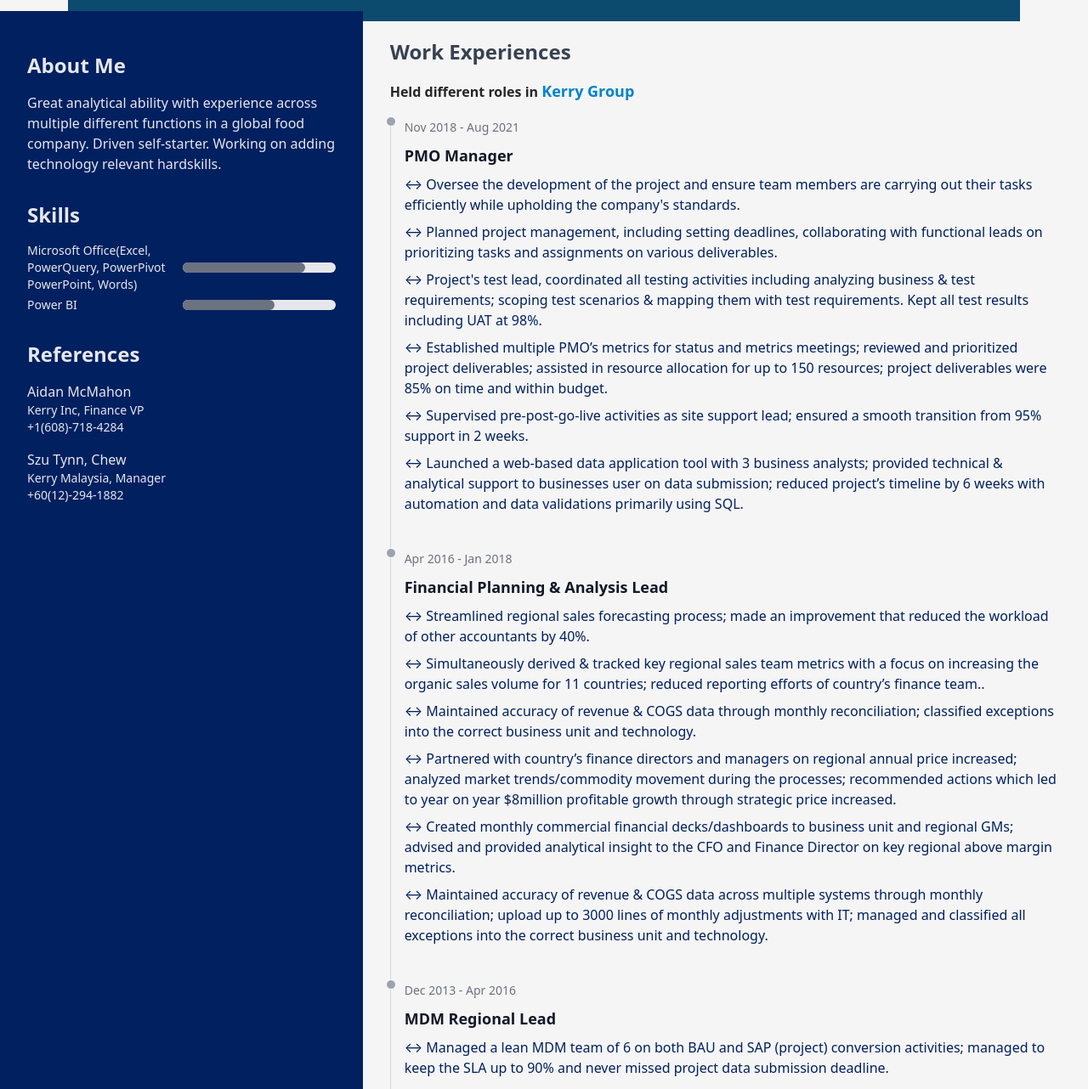
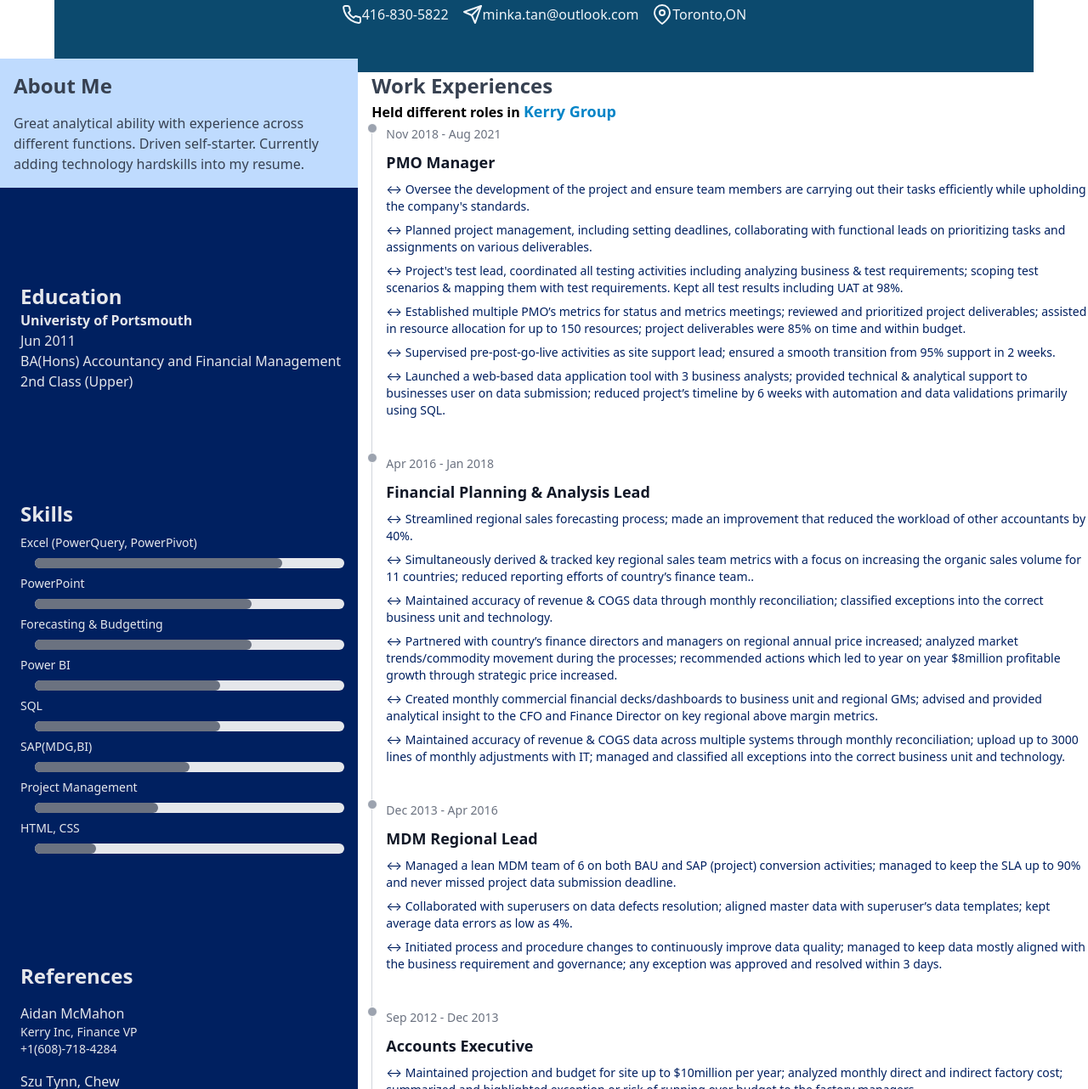
Before and after one commit to minkatan/my, a plain HTML site: page html/cv.html in a window 1280 px wide. Shown: the part 356-1638 px from the top of the page at 85% size. Drawn offline with nearby package versions, Linux system fonts and the light colour scheme.

Commit message:
cv updated

```diff
--- a/html/cv.html
+++ b/html/cv.html
@@ -10,138 +10,169 @@
     <script src="https://unpkg.com/feather-icons"></script>
 
 </head>
-<body class ="bg-neutral-100 text-neutral-800">
-  <!-- hero -->
-<section class="flex flex-col md:grid md:grid-flow-row bg-sky-900 text-slate-100 p-8 mx-20 my-5">
-    <div class="basis-3/4">
-    <img class="w-24 h-24 md:w-48 md:h-auto md:rounded-none rounded-full mx-auto" src="../image/cv.jpg" alt="" width="48" height="48">
-      <h2 class="text-5xl text-center  font-mono font-semibold">
+<body>
+<!-- Hero -->
+<section class="md:flex md:flex-col md:items-center md:mx-16 bg-sky-900 text-slate-100">
+    <div class="md:max-w-sm content-center">
+        <div class="pb-4">
+            <img class="hidden md:flex pb-4" src="../image/cv.jpg" alt="head">
+            <h2 class="text-3xl text-center">
                 MIN KA TAN
             </h2>
         </div>
-      <div class="text-2xl mt-6 flex flex-row gap-4 justify-center basis-1/4">
-      <i data-feather="phone">PHONE</i>
-      <a href="+14168305822">416-830-5822</i></a>
-      <i data-feather="send">EMAIL</i>
-      <a href="mailto: minka.tan@outlook.com">minka.tan@outlook.com</a>
-      <i data-feather="map-pin">LOCATION</i>
-      <a href="https://goo.gl/maps/Xit8DXnmstyLBrRQ9">Toronto,ON</a>
+    </div>
+    <div class="md:flex md:flex-row md:mb-12">
+        <div class="flex p-2"><i data-feather="phone"></i><a href="+14168305822">416-830-5822</a></div>
+        <div class="flex p-2"><i data-feather="send"></i><a href="mailto: minka.tan@outlook.com">minka.tan@outlook.com</a></div>
+        <div class="flex p-2"><i data-feather="map-pin"></i><a href="https://goo.gl/maps/Xit8DXnmstyLBrRQ9">Toronto,ON</a></div>
+    </div>
+</section>
+<!-- column left--->
+<section class="md:flex">
+    <div class="md:flex-col md:basis-1/3 md:bg-navy md:text-gray-200 md:flex-grow md:justify-self-stretch space-x-6 md:space-y-24">
+        <div class="bg-blue-200 text-gray-700 md:-mt-4 p-4 md:py-4">
+        <h2 class="text-2xl font-semibold">About Me</h2>
+        <p class="text-base mt-4">
+            Great analytical ability with experience across different functions. Driven self-starter. Currently adding technology hardskills into my resume.
+        </p>
+        </div>
+        <div class="md:flex-row py-4 md:justify-center">
+            <h2 class="text-2xl font-semibold ">Education</h2>
+            <p class="font-semibold">Univeristy of Portsmouth</p>
+            <time class="mb-1 text-sm font-normal leading-none"></time>Jun 2011
+            <p>BA(Hons) Accountancy and Financial Management</p>
+            <p>2nd Class (Upper)</p>
+        </div>
+        <div class="py-4 space-y-2">
+            <h2 class="text-2xl font-semibold">Skills</h2>
+                <!-- skill -->
+                <p class="text-sm">Excel (PowerQuery, PowerPivot)</p>
+                <div class="place-self-center w-11/12 bg-gray-200 rounded-full">
+                    <div class="bg-gray-500 h-3 rounded-full" style="width: 80%"></div>
+                </div>
+                    <!-- skill -->
+                <p class="text-sm">PowerPoint</p>
+                <div class="place-self-center w-11/12 bg-gray-200 rounded-full">
+                    <div class="bg-gray-500 h-3 rounded-full" style="width: 70%"></div>
+                </div>
+                <!-- skill -->
+                <p class="text-sm">Forecasting & Budgetting</p>
+                <div class="place-self-center w-11/12 bg-gray-200 rounded-full">
+                    <div class="bg-gray-500 h-3 rounded-full" style="width:70%"></div>
+                </div>
+                <!-- skill -->
+                <p class="text-sm">Power BI</p>
+                <div class="place-self-center w-11/12 bg-gray-200 rounded-full">
+                    <div class="bg-gray-500 h-3 rounded-full" style="width:60%"></div>
+                </div>
+                <!-- skill -->
+                <p class="text-sm">SQL</p>
+                <div class="place-self-center w-11/12 bg-gray-200 rounded-full">
+                    <div class="bg-gray-500 h-3 rounded-full" style="width:60%"></div>
+                </div>
+                    <!-- skill -->
+                <p class="text-sm">SAP(MDG,BI)</p>
+                <div class="place-self-center w-11/12 bg-gray-200 rounded-full">
+                    <div class="bg-gray-500 h-3 rounded-full" style="width:50%"></div>
+                </div>
+                <!-- skill -->
+                <p class="text-sm">Project Management</p>
+                <div class="place-self-center w-11/12 bg-gray-200 rounded-full">
+                    <div class="bg-gray-500 h-3 rounded-full" style="width:40%"></div>
+                </div>
+                <!-- skill -->
+                <p class="text-sm">HTML, CSS</p>
+                <div class="place-self-center w-11/12 bg-gray-200 rounded-full">
+                    <div class="bg-gray-500 h-3 rounded-full" style="width:20%"></div>
+                </div>
+              </div>
+                <div>
+                      <h2 class="text-2xl font-semibold py-4">References</h2>
+                    <div class="pb-4">Aidan McMahon
+                      <p class="text-sm">Kerry Inc, Finance VP</p>
+                      <p class="text-sm">+1(608)-718-4284</p>
+                    </div>
+
+                    <div class="pb-4">Szu Tynn, Chew
+                      <p class="text-sm">Kerry Malaysia, Manager</p>
+                      <p class="text-sm">+60(12)-294-1882</p>
+                    </div>
+                </div>
+                </div>
+            </div>
+    <div class="md:basis-2/3 ml-4">
+        <h2 class="text-2xl font-semibold text-gray-700">Work Experiences</h2>
+        <p class="font-semibold">Held different roles in <span class="text-sky-600 text-lg">Kerry Group</span></p>
+        <ol class="md:relative border-l md:border-gray-300">
+          <li class="mb-10 ml-4">
+            <div class="hidden md:block absolute w-3 h-3 bg-gray-400 rounded-full -left-1.5 border border-white"></div>
+            <time class="mb-1 text-sm font-normal leading-none text-gray-500">Nov 2018 - Aug 2021</time>
+            <h3 class="text-lg font-semibold text-gray-900 dark:text-white pt-2">PMO Manager</h3>
+            <p class="text-sm text-navy pt-2">↔ Oversee the development of the project and ensure team members are carrying out their tasks efficiently while upholding the company's standards.</p>
+            <p class="text-sm text-navy pt-2">↔ Planned project management, including setting deadlines, collaborating with functional leads on prioritizing tasks and assignments on various deliverables.</p>
+            <p class="text-sm text-navy pt-2">↔ Project's test lead, coordinated all testing activities including analyzing business & test requirements; scoping test scenarios & mapping them with test requirements. Kept all test results including UAT at 98%.</p>
+            <p class="text-sm text-navy pt-2">↔ Established multiple PMO’s metrics for status and metrics meetings; reviewed and prioritized project deliverables; assisted in resource allocation for up to 150 resources; project deliverables were 85% on time and within budget.</p>
+            <p class="text-sm text-navy pt-2">↔ Supervised pre-post-go-live activities as site support lead; ensured a smooth transition from 95% support in 2 weeks.</p>
+            <p class="text-sm text-navy pt-2">↔ Launched a web-based data application tool with 3 business analysts; provided technical & analytical support to businesses user on data submission; reduced project’s timeline by 6 weeks with automation and data validations primarily using SQL.</p>
+          </li>
+          <li class="mb-10 ml-4">
+            <div class="hidden md:block absolute w-3 h-3 bg-gray-400 rounded-full -left-1.5 border border-white"></div>
+            <time class="mb-1 text-sm font-normal leading-none text-gray-500">Apr 2016 - Jan 2018</time>
+            <h3 class="text-lg font-semibold text-gray-900 dark:text-white pt-2">Financial Planning & Analysis Lead</h3>
+            <p class="text-sm text-navy pt-2">↔ Streamlined regional sales forecasting process; made an improvement that reduced the workload of other accountants by 40%.</p>
+            <p class="text-sm text-navy pt-2">↔ Simultaneously derived & tracked key regional sales team metrics with a focus on increasing the organic sales volume for 11 countries; reduced reporting efforts of country’s finance team..</p>
+            <p class="text-sm text-navy pt-2">↔ Maintained accuracy of revenue & COGS data through monthly reconciliation; classified exceptions into the correct business unit and technology.</p>
+            <p class="text-sm text-navy pt-2">↔ Partnered with country’s finance directors and managers on regional annual price increased; analyzed market trends/commodity movement during the processes; recommended actions which led to year on year $8million profitable growth through strategic price increased.</p>
+            <p class="text-sm text-navy pt-2">↔ Created monthly commercial financial decks/dashboards to business unit and regional GMs; advised and provided analytical insight to the CFO and Finance Director on key regional above margin metrics.</p>
+            <p class="text-sm text-navy pt-2">↔ Maintained accuracy of revenue & COGS data across multiple systems through monthly reconciliation; upload up to 3000 lines of monthly adjustments with IT; managed and classified all exceptions into the correct business unit and technology.</p>
+          </li>
+          <li class="mb-10 ml-4">
+            <div class="hidden md:block absolute w-3 h-3 bg-gray-400 rounded-full -left-1.5 border border-white"></div>
+            <time class="mb-1 text-sm font-normal leading-none text-gray-500">Dec 2013 - Apr 2016</time>
+            <h3 class="text-lg font-semibold text-gray-900 dark:text-white pt-2">MDM Regional Lead</h3>
+            <p class="text-sm text-navy pt-2">↔ Managed a lean MDM team of 6 on both BAU and SAP (project) conversion activities; managed to keep the SLA up to 90% and never missed project data submission deadline.</p>
+            <p class="text-sm text-navy pt-2">↔ Collaborated with superusers on data defects resolution; aligned master data with superuser’s data templates; kept average data errors as low as 4%.</p>
+            <p class="text-sm text-navy pt-2">↔ Initiated process and procedure changes to continuously improve data quality; managed to keep data mostly aligned with the business requirement and governance; any exception was approved and resolved within 3 days.</p>
+          </li>
+          <li class="mb-10 ml-4">
+            <div class="hidden md:block absolute w-3 h-3 bg-gray-400 rounded-full -left-1.5 border border-white"></div>
+            <time class="mb-1 text-sm font-normal leading-none text-gray-500">Sep 2012 - Dec 2013</time>
+            <h3 class="text-lg font-semibold text-gray-900 dark:text-white pt-2">Accounts Executive</h3>
+            <p class="text-sm text-navy pt-2">↔ Maintained projection and budget for site up to $10million per year; analyzed monthly direct and indirect factory cost; summarized and highlighted exception or risk of running over budget to the factory managers.</p>
+            <p class="text-sm text-navy pt-2">↔ Enforced inventory management processes on-site; improved plant’s yearly inventory accuracy by 20%.</p>
+            <p class="text-sm text-navy pt-2">↔ Given opportunities to support and provide training at the newly acquired site after 9 months of strong performance in the role.</p>
+            <p class="text-sm text-navy pt-2">↔ Managed factory's full month-end cycle; reviewed and analyzed factory cost; post journal and accounting adjustments; supported and provided training at the newly acquired site after 9 months of strong performance on the team.</p>
+          </li>
+        </ol>
       </div>
 </div>
 </section>
-  <!-- description -->
-<section class="-mt-8 flex flex-row">
-    <!-- about me, skills, references -->
-  <section class="basis-1/3 pt-6 md:p-8 text-center md:text-left space-y-4 bg-navy">
-      <div>
-      <h2 class="text-2xl font-semibold text-gray-200 py-4">About Me</h2>
-        <p class="text-base text-gray-200">
-        Great analytical ability with experience across multiple different functions in a global food company. Driven self-starter. Working on adding technology relevant hardskills.
-        </p>
+
+<section class="bg-gray-200 h-40 flex-grow">
+    <div class="text-2xl font-semibold p-4 text-center">
+    <h2>Interests</h2>
     </div>
-      <div>
-        <h2 class="text-2xl font-semibold text-gray-200 py-4">Skills</h2>
-          <div class="grid grid-cols-2 gap-1">
-            <!-- skill -->
-            <p class="text-sm text-gray-200">Microsoft Office(Excel, PowerQuery, PowerPivot PowerPoint, Words)</p>
-            <div class="place-self-center w-full bg-gray-200 rounded-full">
-              <div class="bg-gray-500 h-3 rounded-full" style="width: 80%"></div>
-            </div>
-            <!-- skill -->
-            <p class="text-sm text-gray-200">Power BI</p>
-            <div class="place-self-center w-full bg-gray-200 rounded-full">
-              <div class="bg-gray-500 h-3 rounded-full" style="width:60%"></div>
-            </div>
-        </div>
-      </div>
-        <div>
-          <h2 class="text-2xl font-semibold text-gray-200 py-4">References</h2>
-
-          <div class="text-gray-200 pb-4">Aidan McMahon
-          <p class="text-sm text-gray-200">Kerry Inc, Finance VP</p>
-          <p class="text-sm text-gray-200">+1(608)-718-4284</p>
-          </div>
-
-          <div class="text-gray-200 pb-4">Szu Tynn, Chew
-          <p class="text-sm">Kerry Malaysia, Manager</p>
-          <p class="text-sm">+60(12)-294-1882</p>
-          </div>
-
-        </div>
-  </section>
-  <!-- work experiences, education hobbies -->
-  <section class="basis-2/3 pt-6 md:p-8 text-center md:text-left space-y-4">
-    <h2 class="text-2xl font-semibold text-gray-700">Work Experiences</h2>
-      <p class="font-semibold">Held different roles in <span class="text-sky-600 text-lg">Kerry Group</span></p>
-      <ol class="relative border-l border-gray-300">
-        <li class="mb-10 ml-4">
-          <div class="absolute w-3 h-3 bg-gray-400 rounded-full -left-1.5 border border-white"></div>
-          <time class="mb-1 text-sm font-normal leading-none text-gray-500">Nov 2018 - Aug 2021</time>
-          <h3 class="text-lg font-semibold text-gray-900 dark:text-white pt-2">PMO Manager</h3>
-          <p class="text-base font-normal text-navy pt-2">↔ Oversee the development of the project and ensure team members are carrying out their tasks efficiently while upholding the company's standards.</p>
-          <p class="text-base font-normal text-navy pt-2">↔ Planned project management, including setting deadlines, collaborating with functional leads on prioritizing tasks and assignments on various deliverables.</p>
-          <p class="text-base font-normal text-navy pt-2">↔ Project's test lead, coordinated all testing activities including analyzing business & test requirements; scoping test scenarios & mapping them with test requirements. Kept all test results including UAT at 98%.</p>
-          <p class="text-base font-normal text-navy pt-2">↔ Established multiple PMO’s metrics for status and metrics meetings; reviewed and prioritized project deliverables; assisted in resource allocation for up to 150 resources; project deliverables were 85% on time and within budget.</p>
-          <p class="text-base font-normal text-navy pt-2">↔ Supervised pre-post-go-live activities as site support lead; ensured a smooth transition from 95% support in 2 weeks.</p>
-          <p class="text-base font-normal text-navy pt-2">↔ Launched a web-based data application tool with 3 business analysts; provided technical & analytical support to businesses user on data submission; reduced project’s timeline by 6 weeks with automation and data validations primarily using SQL.</p>
-        </li>
-        <li class="mb-10 ml-4">
-          <div class="absolute w-3 h-3 bg-gray-400 rounded-full -left-1.5 border border-white"></div>
-          <time class="mb-1 text-sm font-normal leading-none text-gray-500">Apr 2016 - Jan 2018</time>
-          <h3 class="text-lg font-semibold text-gray-900 dark:text-white pt-2">Financial Planning & Analysis Lead</h3>
-          <p class="text-base font-normal text-navy pt-2">↔ Streamlined regional sales forecasting process; made an improvement that reduced the workload of other accountants by 40%.</p>
-          <p class="text-base font-normal text-navy pt-2">↔ Simultaneously derived & tracked key regional sales team metrics with a focus on increasing the organic sales volume for 11 countries; reduced reporting efforts of country’s finance team..</p>
-          <p class="text-base font-normal text-navy pt-2">↔ Maintained accuracy of revenue & COGS data through monthly reconciliation; classified exceptions into the correct business unit and technology.</p>
-          <p class="text-base font-normal text-navy pt-2">↔ Partnered with country’s finance directors and managers on regional annual price increased; analyzed market trends/commodity movement during the processes; recommended actions which led to year on year $8million profitable growth through strategic price increased.</p>
-          <p class="text-base font-normal text-navy pt-2">↔ Created monthly commercial financial decks/dashboards to business unit and regional GMs; advised and provided analytical insight to the CFO and Finance Director on key regional above margin metrics.</p>
-          <p class="text-base font-normal text-navy pt-2">↔ Maintained accuracy of revenue & COGS data across multiple systems through monthly reconciliation; upload up to 3000 lines of monthly adjustments with IT; managed and classified all exceptions into the correct business unit and technology.</p>
-        </li>
-        <li class="mb-10 ml-4">
-          <div class="absolute w-3 h-3 bg-gray-400 rounded-full -left-1.5 border border-white"></div>
-          <time class="mb-1 text-sm font-normal leading-none text-gray-500">Dec 2013 - Apr 2016</time>
-          <h3 class="text-lg font-semibold text-gray-900 dark:text-white pt-2">MDM Regional Lead</h3>
-          <p class="text-base font-normal text-navy pt-2">↔ Managed a lean MDM team of 6 on both BAU and SAP (project) conversion activities; managed to keep the SLA up to 90% and never missed project data submission deadline.</p>
-          <p class="text-base font-normal text-navy pt-2">↔ Collaborated with superusers on data defects resolution; aligned master data with superuser’s data templates; kept average data errors as low as 4%.</p>
-          <p class="text-base font-normal text-navy pt-2">↔ Initiated process and procedure changes to continuously improve data quality; managed to keep data mostly aligned with the business requirement and governance; any exception was approved and resolved within 3 days.</p>
-        </li>
-        <li class="mb-10 ml-4">
-          <div class="absolute w-3 h-3 bg-gray-400 rounded-full -left-1.5 border border-white"></div>
-          <time class="mb-1 text-sm font-normal leading-none text-gray-500">Nov 2018 - Aug 2021</time>
-          <h3 class="text-lg font-semibold text-gray-900 dark:text-white pt-2">PMO Manager</h3>
-          <p class="text-base font-normal text-navy pt-2">↔ Maintained projection and budget for site up to $10million per year; analyzed monthly direct and indirect factory cost; summarized and highlighted exception or risk of running over budget to the factory managers.</p>
-          <p class="text-base font-normal text-navy pt-2">↔ Enforced inventory management processes on-site; improved plant’s yearly inventory accuracy by 20%.</p>
-          <p class="text-base font-normal text-navy pt-2">↔ Given opportunities to support and provide training at the newly acquired site after 9 months of strong performance in the role.</p>
-          <p class="text-base font-normal text-navy pt-2">↔ Managed factory's full month-end cycle; reviewed and analyzed factory cost; post journal and accounting adjustments; supported and provided training at the newly acquired site after 9 months of strong performance on the team.</p>
-        </li>
-      </ol>
-      <div>
-        <h2 class="text-2xl font-semibold text-gray-700">Education</h2>
-        <p class="font-semibold">Univeristy of Portsmouth</p>
-        <time class="mb-1 text-sm font-normal leading-none text-gray-500"></time>Jun 2011
-        <p>BA(Hons) Accountancy and Financial Management - 2nd Class (Upper) </p>
-
-      </div>
-      <h2 class="text-2xl font-semibold text-gray-700">Interests</h2>
-      <div class="flex flex-auto gap-4">
-        <div class="m-4 px-4 items-center">
-          <img src="https://img.icons8.com/ios/64/000000/walking--v1.png"/>
+    <div class="flex flex-row justify-around p-4">
+        <div class="">
+            <img src="https://img.icons8.com/ios/24/000000/walking--v1.png"/>
             <p>Walk & Hike</p>
         </div>
-        <div class="m-4 px-4 items-center">
-          <img src="https://img.icons8.com/ios/64/000000/museum.png"/>
+        <div class="">
+            <img src="https://img.icons8.com/ios/24/000000/museum.png"/>
             <p>Museums & Arts</p>
         </div>
-        <div class="m-4 px-4 items-center">
-          <img src="https://img.icons8.com/external-xnimrodx-lineal-xnimrodx/64/000000/external-workout-fitness-and-diet-xnimrodx-lineal-xnimrodx.png"/>
+        <div class="">
+            <img src="https://img.icons8.com/external-xnimrodx-lineal-xnimrodx/24/000000/external-workout-fitness-and-diet-xnimrodx-lineal-xnimrodx.png"/>
             <p>Workout</p>
         </div>
-        <div class="m-4 px-4 items-center">
-          <img src="https://img.icons8.com/ios-glyphs/64/000000/code.png"/>
+            <div class="">
+            <img src="https://img.icons8.com/ios-glyphs/24/000000/code.png"/>
             <p>Learn & Code</p>
         </div>
     </div>
 </section>
-  </section>
+
+<!-- <footer>Page is done using HTML & TailwindCSS</footer> -->
 <script>
     feather.replace()
 </script>
--- a/tailwind.config.js
+++ b/tailwind.config.js
@@ -1,6 +1,7 @@
 module.exports = {
   content: [
     './**/*.{html,js}',
+    './index.html',
     './index.html'],
     // './html/cv.html'],
   theme: {
```
Also changed, not shown: css/index.css. Lines whose indentation alone changed are shown as unchanged.
